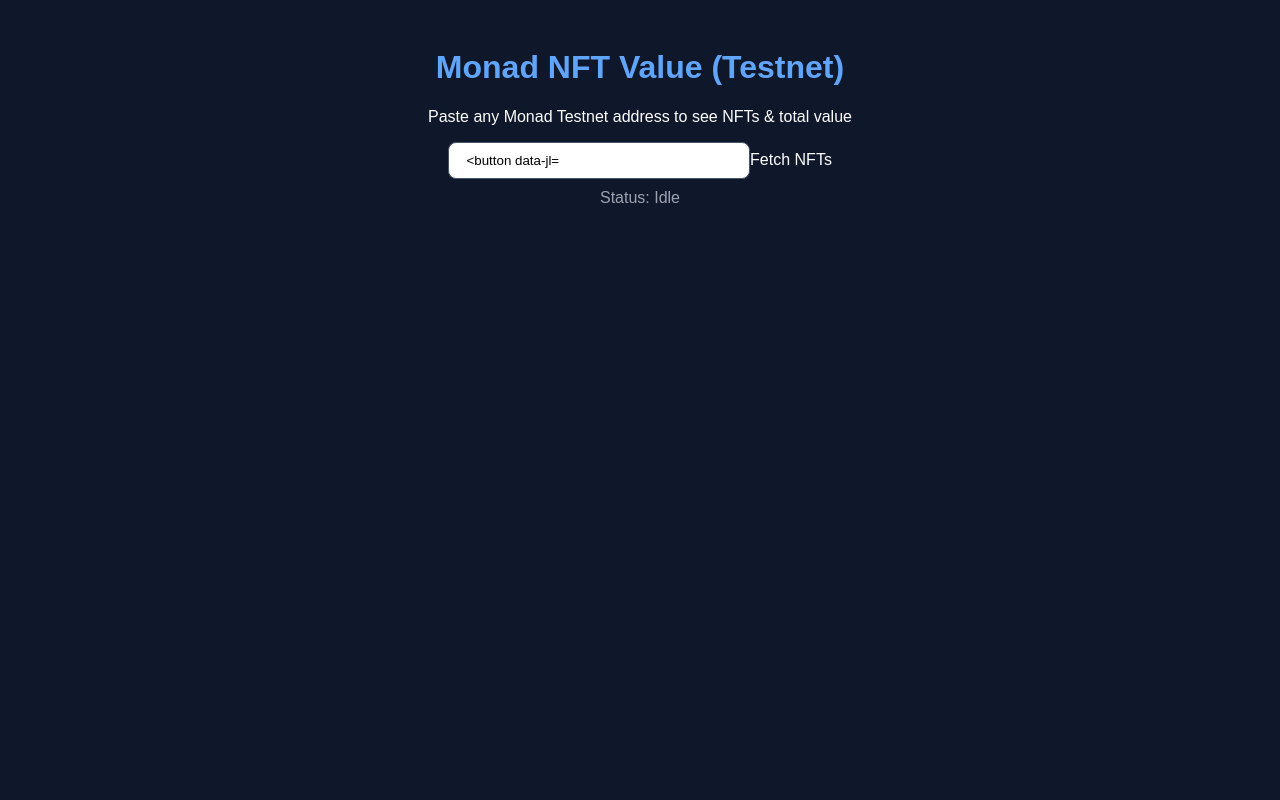
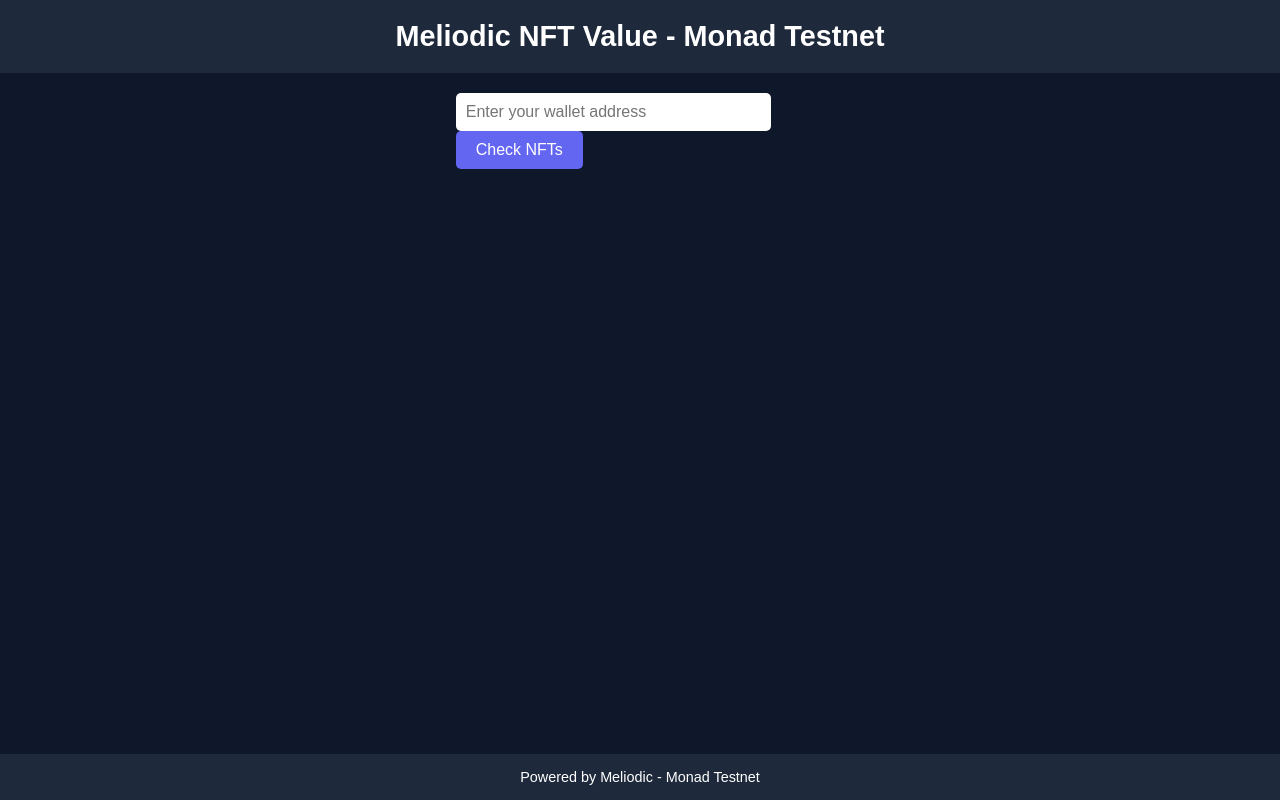
Before and after one commit to meliodic7/Purple-mint-value, a plain HTML site: page index.html in a window 1280 px wide. Drawn offline with Linux system fonts and the light colour scheme.

Commit message:
Update index.html

```diff
--- a/index.html
+++ b/index.html
@@ -1,93 +1,130 @@
-<!doctype html>
-<html>
+<!DOCTYPE html>
+<html lang="en">
 <head>
-  <meta charset="utf-8" />
-  <meta name="viewport" content="width=device-width, initial-scale=1" />
-  <title>Monad NFT Value (Testnet)</title>
+  <meta charset="UTF-8">
+  <meta name="viewport" content="width=device-width, initial-scale=1.0">
+  <title>Meliodic NFT Value - Monad Testnet</title>
   <style>
-    body { font-family: Arial, sans-serif; background:#0f172a; color:#fff; text-align:center; padding:20px; }
-    h1 { color:#60a5fa; }
-    input { padding:10px; border-radius:8px; border:1px solid #475569; width:280px; }
-    button { background:#7c3aed; color:#fff; padding:12px 20px; border:none; border-radius:8px; cursor:pointer; font-size:16px; margin:5px; }
-    #status { margin-top:10px; color:#9ca3af; }
-    #nfts { margin-top:20px; display:grid; grid-template-columns:repeat(auto-fill,minmax(180px,1fr)); gap:15px; }
-    .card { background:#1e293b; padding:10px; border-radius:10px; }
-    .card img { width:100%; border-radius:8px; height:150px; object-fit:cover; }
-    .muted { color:#9ca3af; font-size:14px; }
+    body {
+      font-family: 'Arial', sans-serif;
+      background: #0f172a;
+      color: #fff;
+      margin: 0;
+      padding: 0;
+      display: flex;
+      flex-direction: column;
+      min-height: 100vh;
+    }
+    header {
+      background: #1e293b;
+      padding: 20px;
+      text-align: center;
+      font-size: 1.8em;
+      font-weight: bold;
+    }
+    main {
+      flex: 1;
+      padding: 20px;
+      max-width: 800px;
+      margin: 0 auto;
+    }
+    input[type="text"] {
+      width: 80%;
+      padding: 10px;
+      font-size: 1em;
+      border-radius: 5px;
+      border: none;
+      margin-right: 10px;
+    }
+    button {
+      padding: 10px 20px;
+      font-size: 1em;
+      border: none;
+      border-radius: 5px;
+      background: #6366f1;
+      color: #fff;
+      cursor: pointer;
+    }
+    button:hover {
+      background: #4f46e5;
+    }
+    .nft-list {
+      margin-top: 30px;
+      display: grid;
+      grid-template-columns: repeat(auto-fit, minmax(150px, 1fr));
+      gap: 20px;
+    }
+    .nft-card {
+      background: #1e293b;
+      border-radius: 10px;
+      padding: 10px;
+      text-align: center;
+    }
+    .nft-card img {
+      max-width: 100%;
+      border-radius: 8px;
+    }
+    footer {
+      text-align: center;
+      padding: 15px;
+      background: #1e293b;
+      font-size: 0.9em;
+    }
   </style>
 </head>
 <body>
-  <h1>Monad NFT Value (Testnet)</h1>
-  <p>Paste any Monad Testnet address to see NFTs & total value</p>
-  <input id="addr" value="
-  <button id="fetchBtn">Fetch NFTs</button>
-  <div id="status">Status: Idle</div>
-  <div id="total"></div>
-  <div id="nfts"></div>
+  <header>Meliodic NFT Value - Monad Testnet</header>
+  <main>
+    <div>
+      <input type="text" id="walletAddress" placeholder="Enter your wallet address">
+      <button onclick="fetchNFTs()">Check NFTs</button>
+    </div>
+    <div id="totalValue" style="margin-top:20px; font-size:1.2em;"></div>
+    <div class="nft-list" id="nftList"></div>
+  </main>
+  <footer>Powered by Meliodic - Monad Testnet</footer>
 
   <script>
-const API_KEY = "33AN8MPaYtmLmuxH51GcHaIm3PE"
-
-document.getElementById("fetchBtn").onclick = async () => {
-  const addr = document.getElementById("addr").value.trim();
-  if (!addr) {
-    alert("Please paste an address!");
+    async function fetchNFTs() {
+      const address = document.getElementById('walletAddress').value.trim();
+      if (!address) {
+        alert('Please enter a wallet address!');
         return;
       }
 
-  document.getElementById("status").innerText = "Fetching NFTs...";
-  document.getElementById("nfts").innerHTML = "";
-  document.getElementById("total").innerText = "";
+      document.getElementById('nftList').innerHTML = 'Loading...';
+      document.getElementById('totalValue').innerText = '';
 
       try {
-    const url = https://api.blockvision.org/v2/monad/account/nfts?address=${addr};
-    const res = await fetch(url, { headers: { Authorization: Bearer ${API_KEY} } });
-    const data = await res.json();
-    const nfts = data.data ⠺⠟⠵⠟⠵⠵⠺⠵⠟⠵⠵ [];
-    if (nfts.length === 0) {
-      document.getElementById("status").innerText = "No NFTs found.";
+        // Example Monad Testnet API (replace with actual endpoint)
+        const response = await fetch(`https://api.monad.xyz/testnet/nfts/${address}`);
+        const data = await response.json();
+
+        if (!data || data.length === 0) {
+          document.getElementById('nftList').innerHTML = 'No NFTs found in this wallet.';
           return;
         }
 
         let totalValue = 0;
-    const grid = document.getElementById("nfts");
+        let html = '';
+        data.forEach(nft => {
+          html += `
+            <div class="nft-card">
+              <img src="${nft.image}" alt="${nft.name}">
+              <div>${nft.name}</div>
+              <div>Value: ${nft.value} $MON</div>
+            </div>
+          `;
+          totalValue += nft.value;
+        });
 
-    for (let nft of nfts) {
-      const tokenId = nft.tokenId || nft.token_id;
-      const contract = nft.contract || nft.token_address;
-      let name = nft.name || Token #${tokenId};
-      let image = "";
-
-      // metadata fetch if available
-      if (nft.metadata && typeof nft.metadata === "string" && nft.metadata.startsWith("http")) {
-        try {
-          const meta = await fetch(nft.metadata).then(r => r.json());
-          name = meta.name || name;
-          image = meta.image ? meta.image.replace("ipfs://", "https://ipfs.io/ipfs/") : "";
-        } catch {}
-      }
-
-      const card = document.createElement("div");
-      card.className = "card";
-      card.innerHTML =
-        <img src="${image || "https://via.placeholder.com/150"}" alt="NFT"/>
-        <div>${name}</div>
-        <div class="muted">${contract?.slice(0,6)}...${contract?.slice(-4)}</div>
-      ;
-      grid.appendChild(card);
-
-      if (nft.floor_price) {
-        totalValue += Number(nft.floor_price);
+        document.getElementById('nftList').innerHTML = html;
+        document.getElementById('totalValue').innerText = 'Total NFT Value: ' + totalValue + ' $MON';
+      } catch (err) {
+        console.error(err);
+        document.getElementById('nftList').innerHTML = 'Error fetching NFTs. Make sure wallet address is correct.';
       }
     }
-
-    document.getElementById("status").innerText = Loaded ${nfts.length} NFTs.;
-    document.getElementById("total").innerHTML = <h3>Total Value: ${totalValue} MON</h3>;
-  } catch (err) {
-    console.error(err);
-    document.getElementById("status").innerText = "Error fetching NFTs.";
-  }
-};
   </script>
 </body>
 </html>
```
Lines whose indentation alone changed are shown as unchanged.
